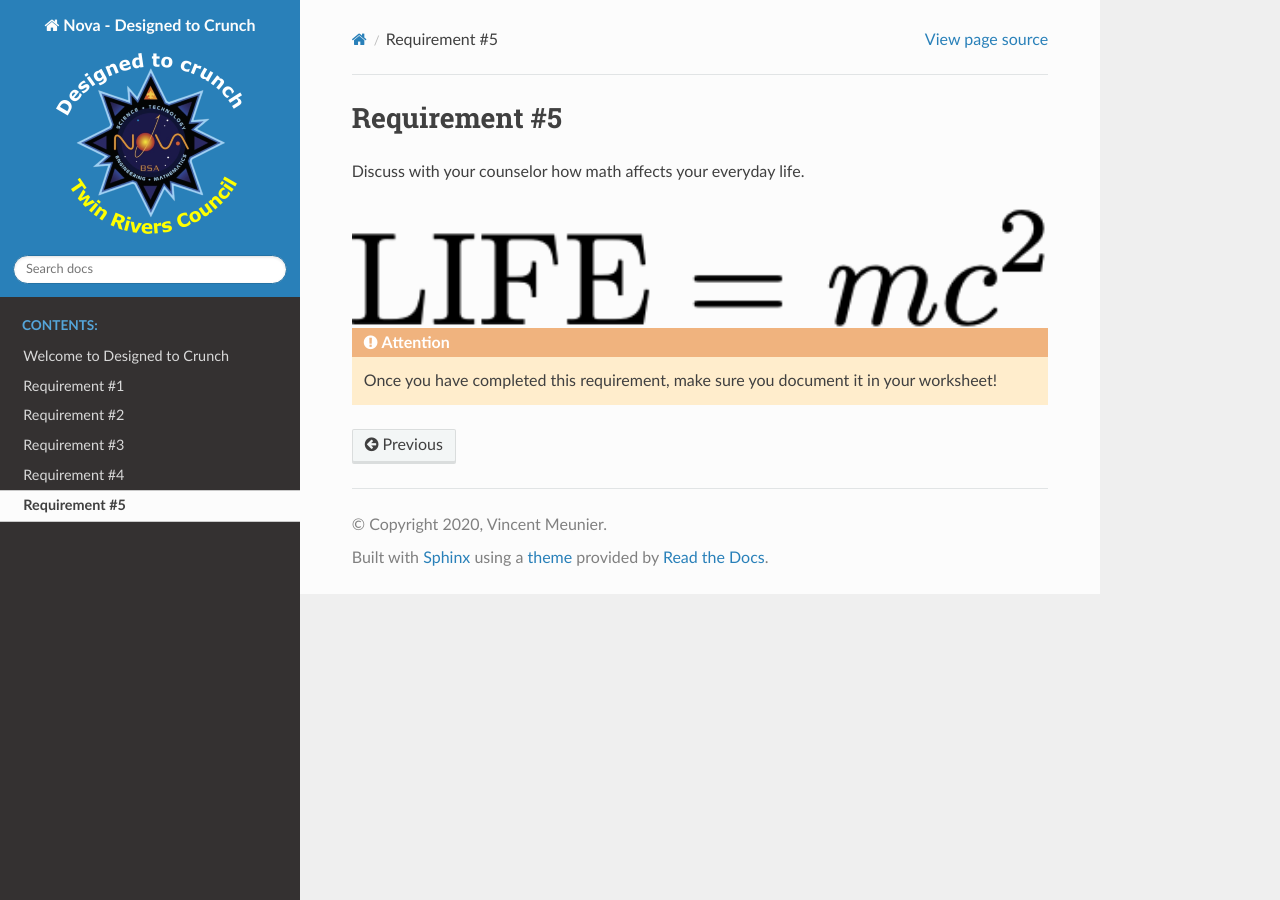
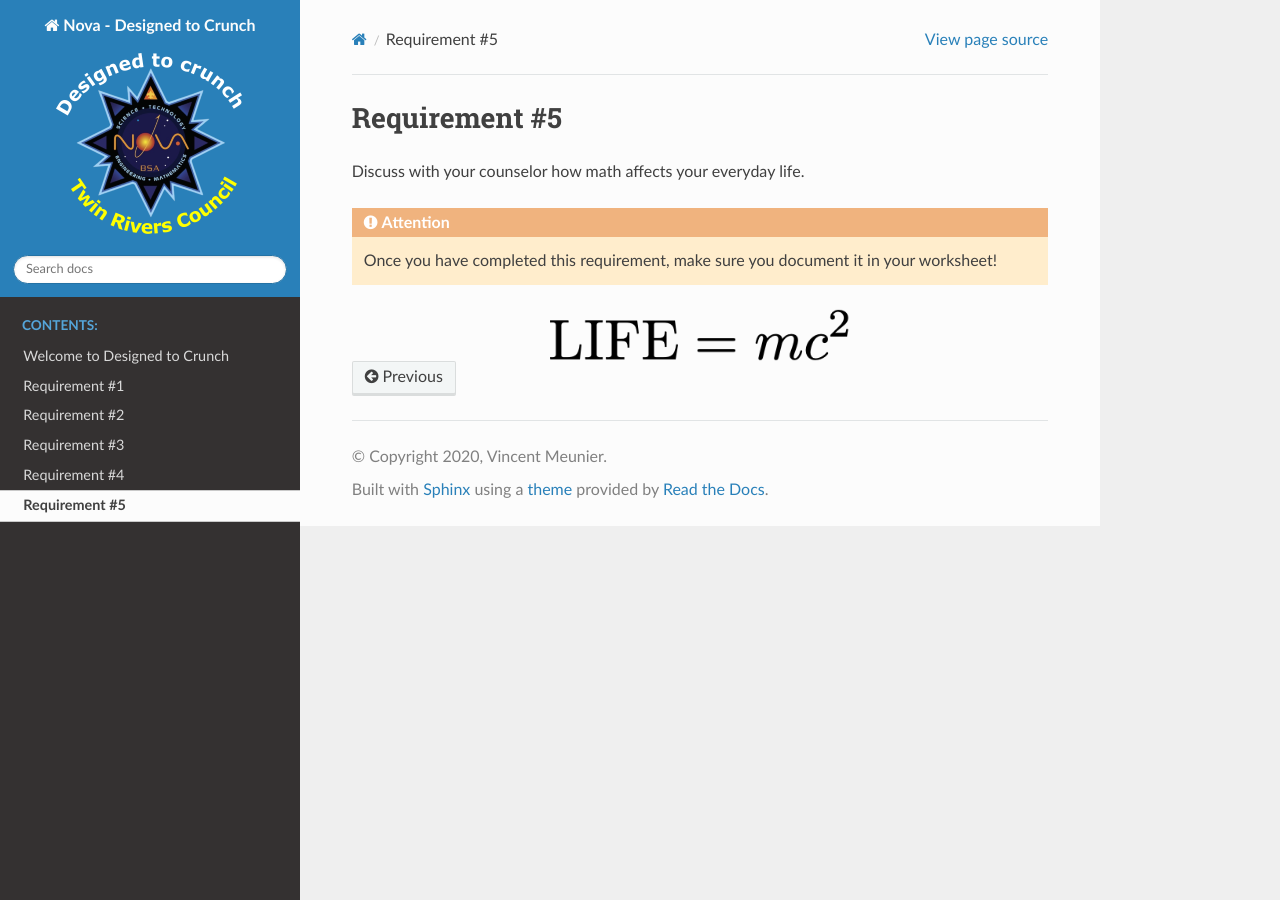
Before and after one commit to meuniv/NovaDTC, a Sphinx documentation site: the page built from source/requirement5.rst, in a window 1280 px wide. Built offline with Sphinx 7.4.7 and the Read the Docs theme 2.0.0, drawn with Linux system fonts in a browser that asks for light colours.

Commit message:
Update requirement5.rst

```diff
--- a/source/requirement5.rst
+++ b/source/requirement5.rst
@@ -2,10 +2,11 @@ Requirement #5
 ++++++++++++++
 Discuss with your counselor how math affects your everyday life.
 
+
+.. attention:: Once you have completed this requirement, make sure you document it in your worksheet!
+
 .. figure:: _images/life.png
-   :width: 700px
+   :width: 300px
    :align: center
    :alt: alternate text
    :figclass: align-center
-
-.. attention:: Once you have completed this requirement, make sure you document it in your worksheet!
```
